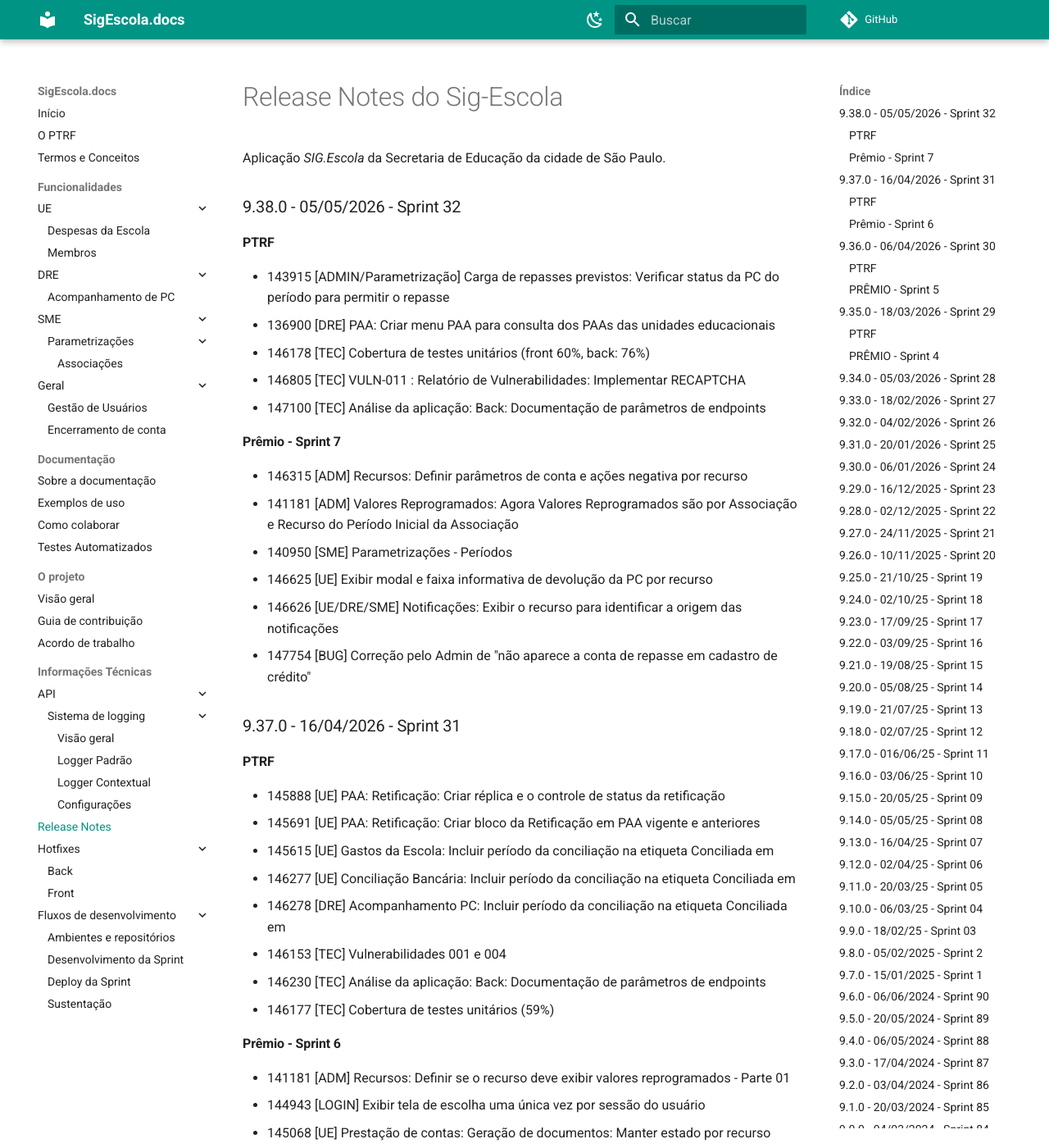
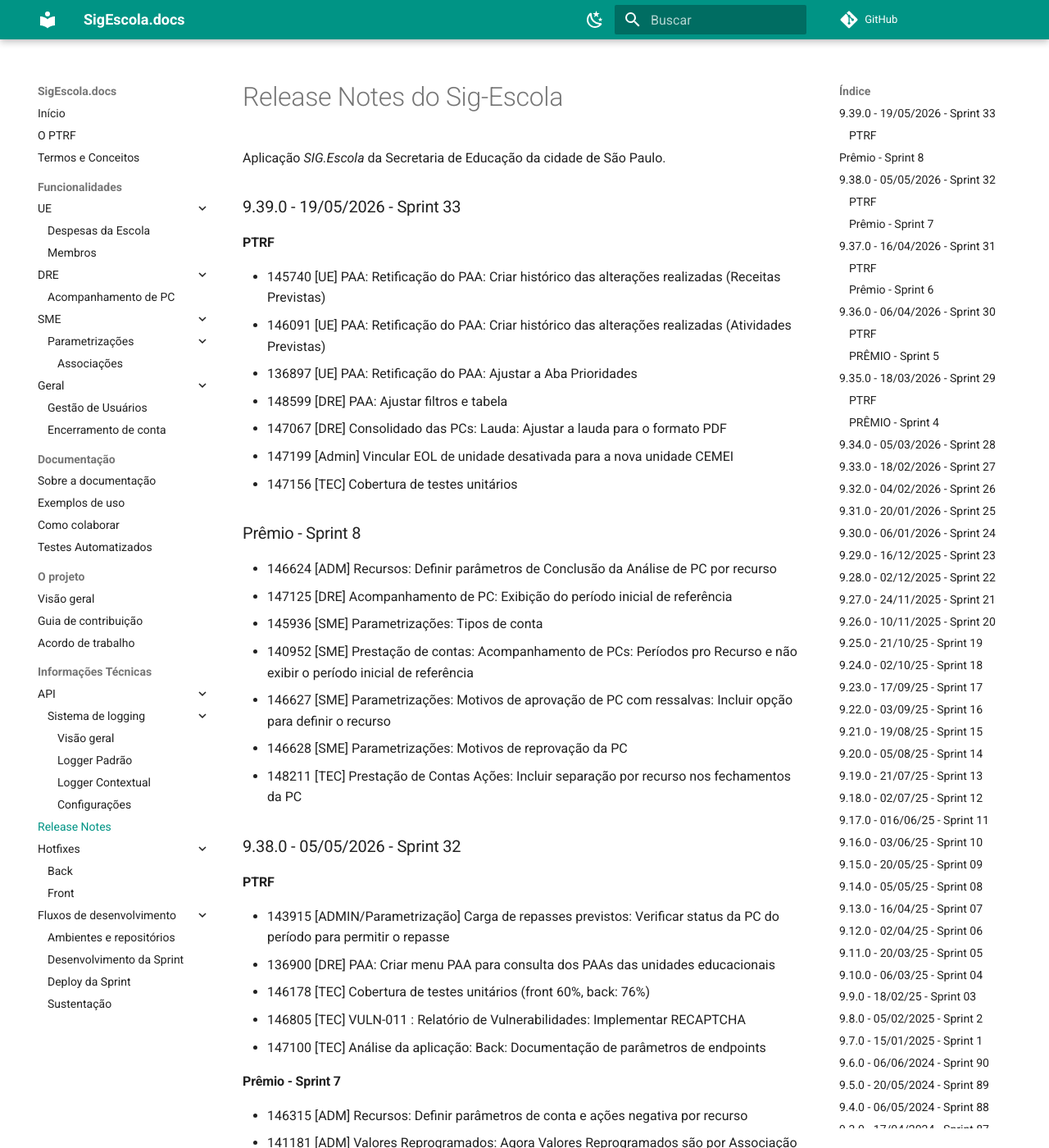
Before and after one commit to prefeiturasp/SME-PTRF-Docs, an MkDocs documentation site: the page built from docs/projeto/release_notes.md, in a window 1280 px wide and 1400 px high. Shown: the whole window at 82% size. Built offline with MkDocs 1.6.1 and Material for MkDocs 9.7.7, drawn with Linux system fonts in a browser that asks for light colours; comment, search, counter and statistics services are not loaded.

Commit message:
Update release_notes.md

```diff
--- a/docs/projeto/release_notes.md
+++ b/docs/projeto/release_notes.md
@@ -1,6 +1,25 @@
 # Release Notes do Sig-Escola
 
 Aplicação *SIG.Escola* da Secretaria de Educação da cidade de São Paulo.
+
+### 9.39.0 - 19/05/2026 - Sprint 33
+#### PTRF
+* 145740 [UE] PAA: Retificação do PAA: Criar histórico das alterações realizadas (Receitas Previstas)
+* 146091 [UE] PAA: Retificação do PAA: Criar histórico das alterações realizadas (Atividades Previstas)
+* 136897 [UE] PAA:  Retificação do PAA: Ajustar a Aba Prioridades
+* 148599 [DRE] PAA: Ajustar filtros e tabela
+* 147067 [DRE] Consolidado das PCs: Lauda: Ajustar a lauda para o formato PDF
+* 147199 [Admin] Vincular EOL de unidade desativada para a nova unidade CEMEI
+* 147156 [TEC] Cobertura de testes unitários
+
+### Prêmio - Sprint 8
+* 146624 [ADM] Recursos: Definir parâmetros de Conclusão da Análise de PC por recurso
+* 147125 [DRE] Acompanhamento de PC: Exibição do período inicial de referência
+* 145936 [SME] Parametrizações: Tipos de conta
+* 140952 [SME] Prestação de contas: Acompanhamento de PCs: Períodos pro Recurso e não exibir o período inicial de referência
+* 146627 [SME] Parametrizações: Motivos de aprovação de PC com ressalvas: Incluir opção para definir o recurso
+* 146628 [SME] Parametrizações: Motivos de reprovação da PC
+* 148211 [TEC] Prestação de Contas Ações: Incluir separação por recurso nos fechamentos da PC
 
 ### 9.38.0 - 05/05/2026 - Sprint 32
 #### PTRF
```
